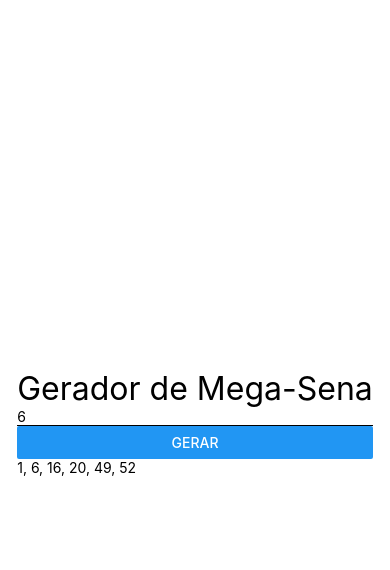
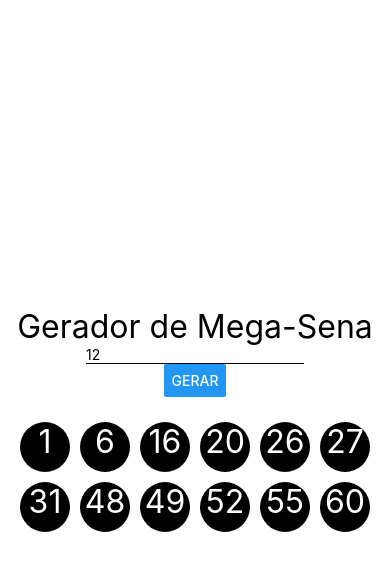
Before and after one commit to jvictordev7/Curso-React-Native, a React Native app in the folder exercicios/: screen / in a window 390 px wide. Both pictures are taken after a click on the button "GERAR". Shown: the top 570 px of the page. Built offline with nearby package versions, Linux system fonts and the light colour scheme.

Commit message:
Componente Mega-Sena 03

```diff
--- a/exercicios/src/App.js
+++ b/exercicios/src/App.js
@@ -29,7 +29,7 @@
 
 export default () => (
   <SafeAreaView style={style.App}>
-    <Mega qtdeNumero={6} />
+    <Mega qtdeNumeros={12} />
 
 
       {/*
--- a/exercicios/src/components/mega/Mega.js
+++ b/exercicios/src/components/mega/Mega.js
@@ -1,42 +1,50 @@
-import React, { Component } from 'react';
-import { Button, Text, TextInput, View } from 'react-native';
-import Estilo from '../estilo';
+import React, { Component } from "react"
+import { View, Text, TextInput, Button } from 'react-native'
+import Estilo from '../estilo'
+
+import MegaNumero from './MegaNumero'
 
 export default class Mega extends Component {
 
     state = {
-        qtdeNumeros: this.props.qtdeNumeros || 6, // Valor padrão caso não seja passado via props
+        qtdeNumeros: this.props.qtdeNumeros,
         numeros: []
     }
 
     alterarQtdeNumero = (qtde) => {
-        const qtdeNumeros = parseInt(qtde);
-        this.setState({ qtdeNumeros });
+        this.setState({ qtdeNumeros: +qtde })
     }
 
     gerarNumeroNaoContido = nums => {
-        const novo = parseInt(Math.random() * 60) + 1;
-        return nums.includes(novo) ? this.gerarNumeroNaoContido(nums) : novo;
+        const novo = parseInt(Math.random() * 60) + 1
+        return nums.includes(novo) ? this.gerarNumeroNaoContido(nums) : novo
     }
 
     gerarNumeros = () => {
         const numeros = Array(this.state.qtdeNumeros)
             .fill()
             .reduce(n => [...n, this.gerarNumeroNaoContido(n)], [])
-            .sort((a, b) => a - b);
-        this.setState({ numeros });
+            .sort((a, b) => a - b)
+        this.setState({ numeros })
+    }
+
+    exibirNumeros = () => {
+        const nums = this.state.numeros
+        return nums.map(num => {
+            return <MegaNumero key={num} num={num} />
+        })
     }
 
     render() {
         return (
-            <View>
+            <>
                 <Text style={Estilo.txtG}>
                     Gerador de Mega-Sena
                 </Text>
                 <TextInput
-                    keyboardType={'numeric'} // TECLADO NUMERICO
+                    keyboardType={'numeric'}
                     style={{borderBottomWidth: 1}}
-                    placeholder='Qtde de Numeros'
+                    placeholder="Qtde de Números"
                     value={`${this.state.qtdeNumeros}`}
                     onChangeText={this.alterarQtdeNumero}
                 />
@@ -44,10 +52,15 @@
                     title='Gerar'
                     onPress={this.gerarNumeros}
                 />
-                <Text>
-                    {this.state.numeros.join(', ')}
-                </Text>
-            </View>
-        );
+                <View style={{
+                    marginTop: 20,
+                    flexDirection: 'row',
+                    flexWrap: 'wrap',
+                    justifyContent: 'center'
+                }}>
+                    {this.exibirNumeros()}
+                </View>
+            </>
+        )
     }
 }
--- /dev/null
+++ b/exercicios/src/components/mega/MegaNumero.js
@@ -0,0 +1,26 @@
+import React from 'react'
+import { Text, View, StyleSheet } from 'react-native'
+import Estilo from '../estilo'
+
+export default ({num}) => {
+    return (
+        <View style={style.Container}>
+            <Text style={[Estilo.txtG, style.Num]}>
+                {num}
+            </Text>
+        </View>
+    )
+}
+
+const style = StyleSheet.create({
+    Container: {
+        height: 50,
+        width: 50,
+        backgroundColor: '#000',
+        margin: 5,
+        borderRadius: 25,
+    },
+    Num: {
+        color: '#FFF'
+    }
+})
```
